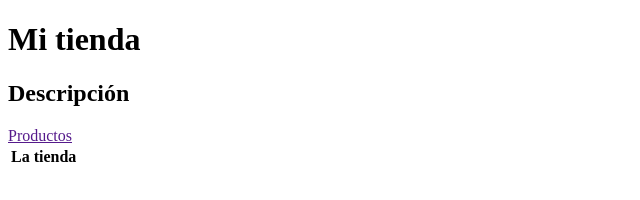
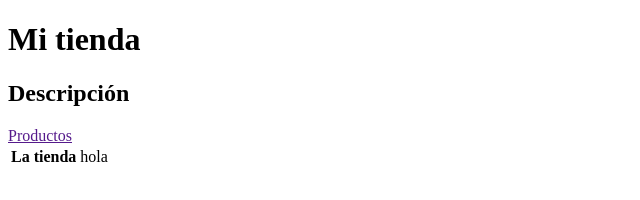
Before and after one commit to EduardoVLZQZ/practicando-git, a plain HTML site: page index.html in a window 1280 px wide. Shown: the full height of the page, 0-640 px from the left. Drawn offline with Linux system fonts and the light colour scheme.

Commit message:
agregar td

```diff
--- a/index.html
+++ b/index.html
@@ -12,6 +12,7 @@
     <table>
         <th>La tienda</th>
         <a href="">Productos</a>
+        <td>hola</td>
     </table>
 
 </body>
```
